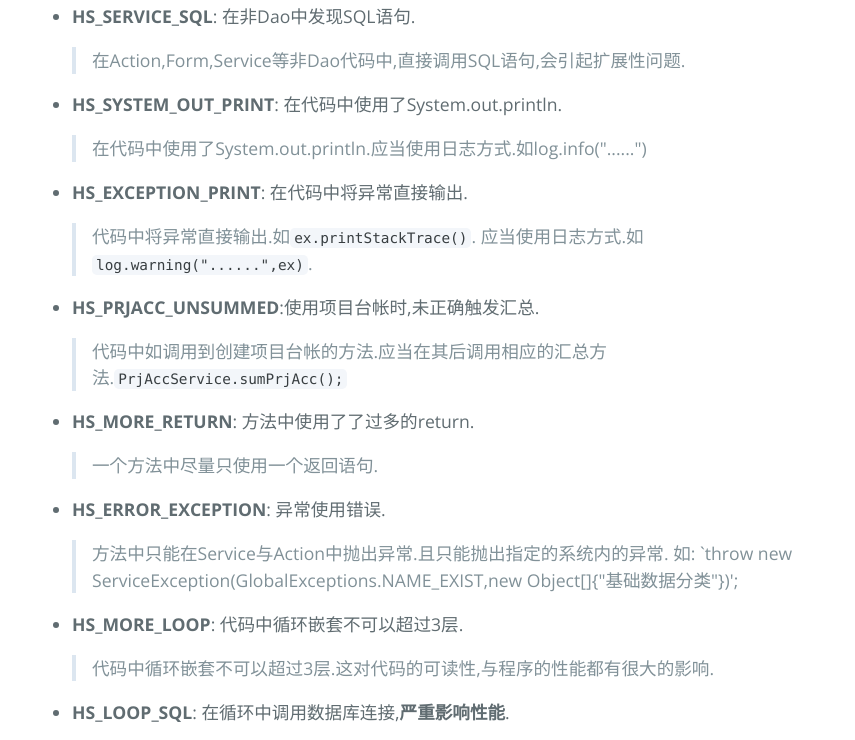
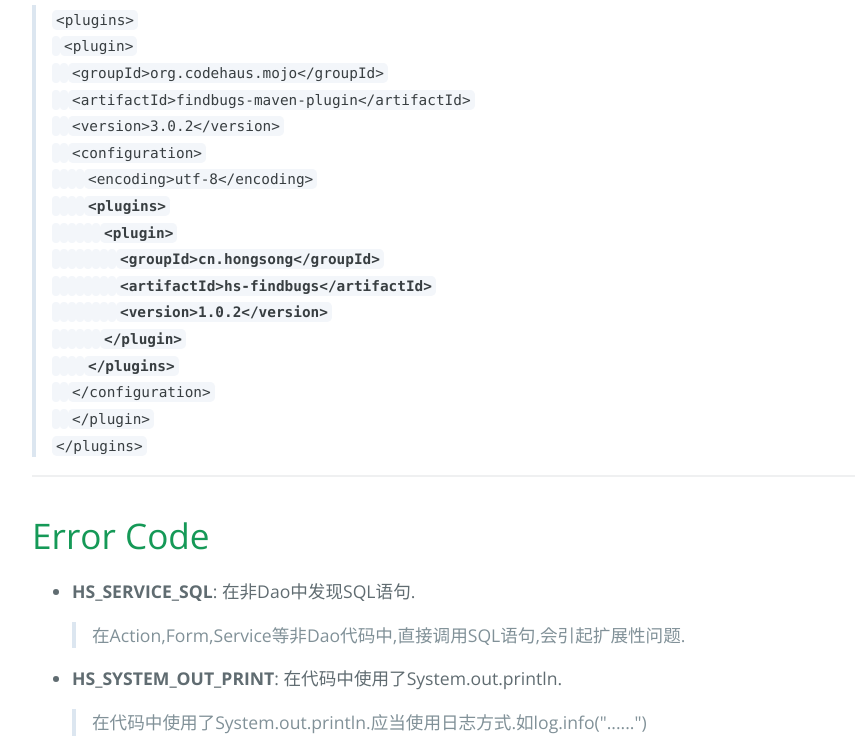
Before and after one commit to mycsoft/hs-findbugs, a plain HTML site: page index.html in a window 1280 px wide. Shown: the part 609-1349 px from the top of the page, without its empty margins (192-1047 px from the left). Drawn offline with nearby package versions, Linux system fonts and the light colour scheme.

```diff
--- a/index.html
+++ b/index.html
@@ -23,6 +23,31 @@
 <a id="使用说明" class="anchor" href="#%E4%BD%BF%E7%94%A8%E8%AF%B4%E6%98%8E" aria-hidden="true"><span class="octicon octicon-link"></span></a>使用说明</h1>
 
 <p>红松代码检查器-Findbugs,是专用于红松平台开发的代码检查工具.本工具基于Findbugs 3.0.1进行开发.</p>
+
+<h1>
+<a id="maven配置使用范例" class="anchor" href="#maven%E9%85%8D%E7%BD%AE%E4%BD%BF%E7%94%A8%E8%8C%83%E4%BE%8B" aria-hidden="true"><span class="octicon octicon-link"></span></a>Maven配置使用范例</h1>
+
+<blockquote>
+<p><code>&lt;plugins&gt;</code><br>
+<code></code><code>&lt;plugin&gt;</code><br>
+<code></code><code></code><code>&lt;groupId&gt;org.codehaus.mojo&lt;/groupId&gt;</code><br>
+<code></code><code></code><code>&lt;artifactId&gt;findbugs-maven-plugin&lt;/artifactId&gt;</code><br>
+<code></code><code></code><code>&lt;version&gt;3.0.2&lt;/version&gt;</code><br>
+<code></code><code></code><code>&lt;configuration&gt;</code><br>
+<code></code><code></code><code></code><code></code><code>&lt;encoding&gt;utf-8&lt;/encoding&gt;</code><br>
+<code></code><code></code><code></code><code></code><strong><code>&lt;plugins&gt;</code></strong><br>
+<code></code><code></code><code></code><code></code><code></code><code></code><strong><code>&lt;plugin&gt;</code></strong><br>
+<code></code><code></code><code></code><code></code><code></code><code></code><code></code><code></code><strong><code>&lt;groupId&gt;cn.hongsong&lt;/groupId&gt;</code></strong><br>
+<code></code><code></code><code></code><code></code><code></code><code></code><code></code><code></code><strong><code>&lt;artifactId&gt;hs-findbugs&lt;/artifactId&gt;</code></strong><br>
+<code></code><code></code><code></code><code></code><code></code><code></code><code></code><code></code><strong><code>&lt;version&gt;1.0.2&lt;/version&gt;</code></strong><br>
+<code></code><code></code><code></code><code></code><code></code><code></code><strong><code>&lt;/plugin&gt;</code></strong><br>
+<code></code><code></code><code></code><code></code><strong><code>&lt;/plugins&gt;</code></strong><br>
+<code></code><code></code><code>&lt;/configuration&gt;</code><br>
+<code></code><code></code><code>&lt;/plugin&gt;</code><br>
+<code>&lt;/plugins&gt;</code>    </p>
+</blockquote>
+
+<hr>
 
 <h1>
 <a id="error-code" class="anchor" href="#error-code" aria-hidden="true"><span class="octicon octicon-link"></span></a>Error Code</h1>
@@ -91,6 +116,8 @@
 <li><p><strong>HS_UNUSED_METHOD</strong>: 未使用到的方法.<em>建议删除此方法.</em></p></li>
 </ul>
 
+<hr>
+
 <h3>
 <a id="support-or-contact" class="anchor" href="#support-or-contact" aria-hidden="true"><span class="octicon octicon-link"></span></a>Support or Contact</h3>
 
```
Also changed, not shown: params.json (+1 -1 lines).
